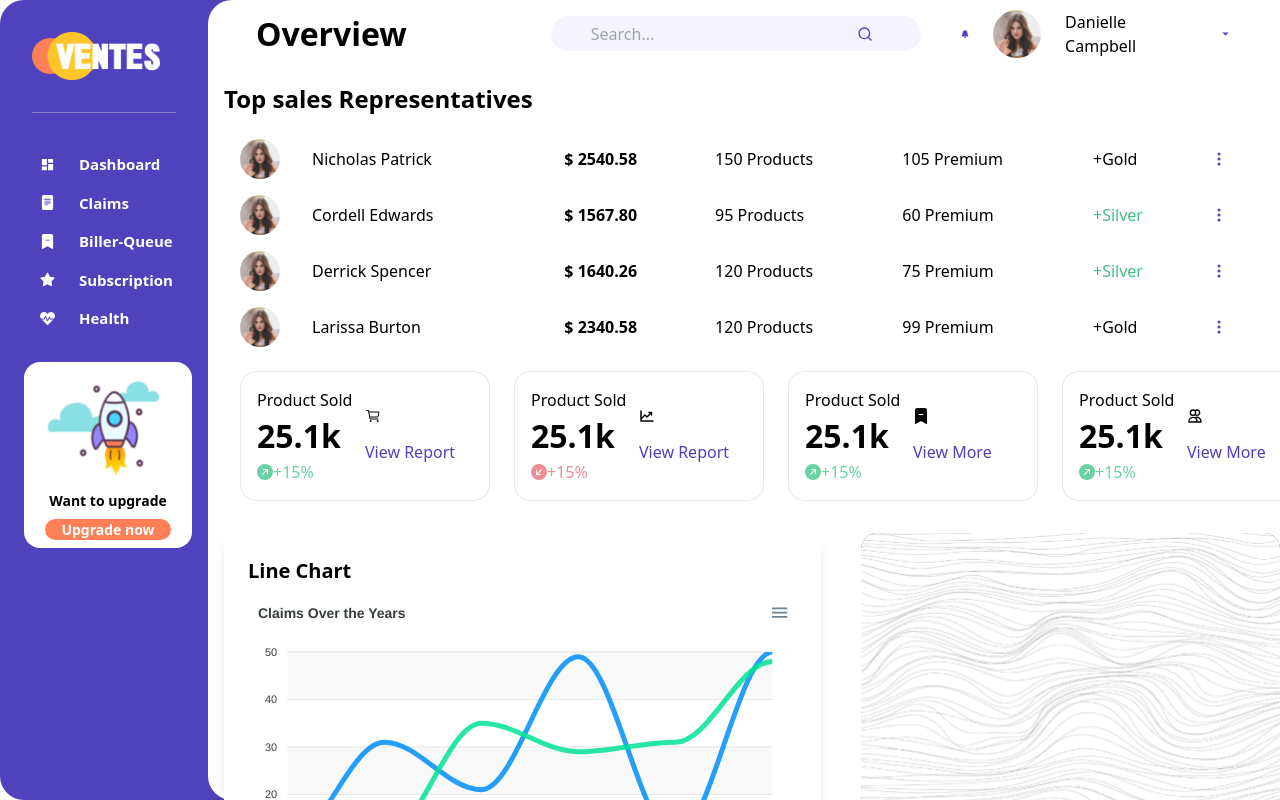
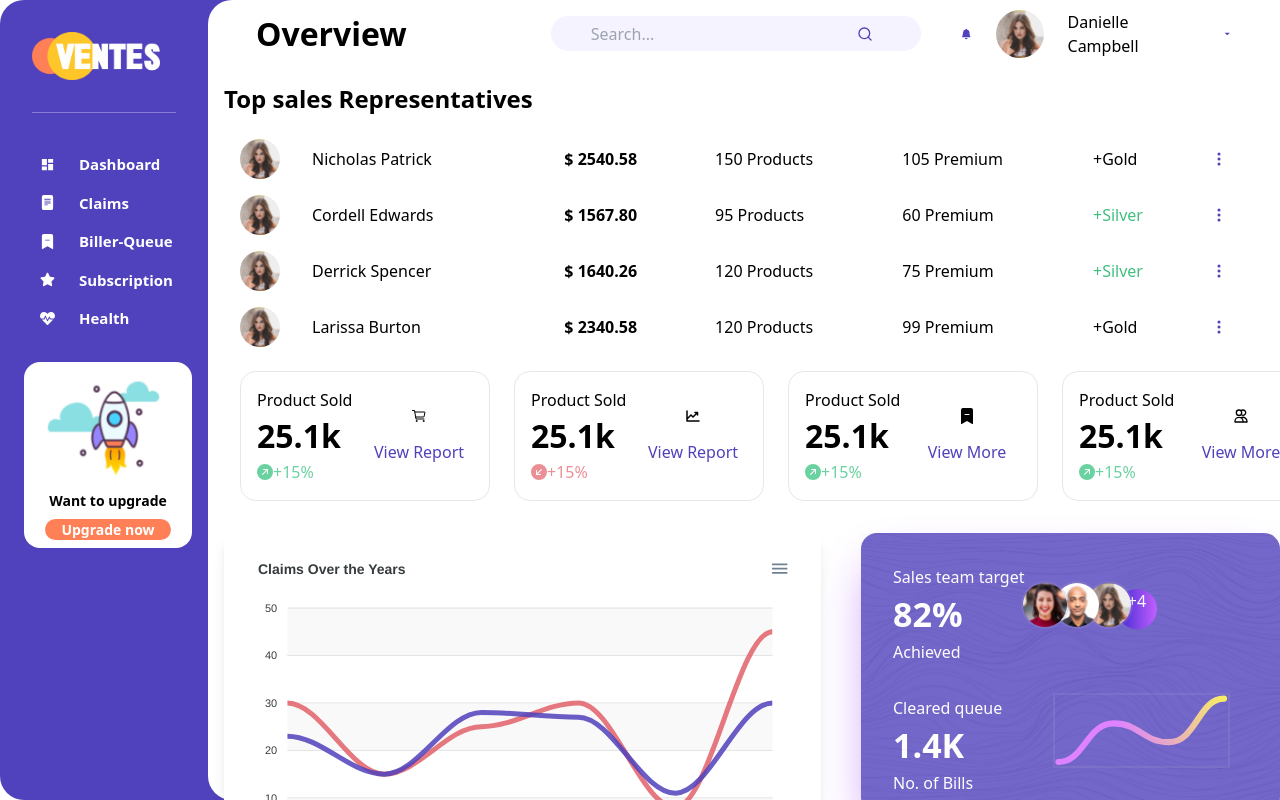
Before and after one commit to Youngrilex/Ventes, a React (Vite) app: page / in a window 1280 px wide. Shown: the top 800 px of the page. Built offline with nearby package versions, Linux system fonts and the light colour scheme.

Commit message:
updatedv

```diff
--- a/src/App.tsx
+++ b/src/App.tsx
@@ -21,9 +21,29 @@ const App: React.FC = () => {
           <div className="w-[60%] ">
             <ApexChart />{" "}
           </div>
-          <div className="w-[40%] ">
-            <img className="bg-[#5041BC] text-[#5041BC] rounded-2xl" src="../src/assets/image 1.svg" alt="" />
-          <Avatar/>
+          <div className="w-[40%] relative bg-[#5041BC] text-[#5041BC] rounded-2xl shadow-purple-400  shadow-2xl h-[280px]">
+            <img
+              className="absolute top-0 left-0 opacity-20"
+              src="../src/assets/image 1.svg"
+              alt=""
+            />
+            <div className="">
+            <div className="text-[#ffffff] p-8">
+            <h1 className="text-[16px]">Sales team target</h1>
+            <h1 className="text-[34px] font-bold">82%</h1>
+            <h1 className="text-[16px]">Achieved</h1>
+            <h1 className="text-[16px] mt-8">Cleared queue</h1>
+            <h1 className="text-[34px] font-bold">1.4K</h1>
+            <h1 className="text-[16px]">No. of Bills</h1>
+            </div>
+            <div className="mx-24">
+
+           <Avatar />
+         </div>
+            </div>
+
+
+
           </div>
         </div>
       </div>
--- a/src/components/Avatar.tsx
+++ b/src/components/Avatar.tsx
@@ -1,20 +1,27 @@
 const Avatar = () => {
   return (
-    <div className="flex relative bg-red-500">
-      <div className="w-12 h-12 bg-black rounded-full absolute top-0 left-28" />
+    <div>
+      <div className="w-10 h-10 bg-gradient-to-r from-[#3D29D0] to-[#C25FFF] text-[#ffffff] rounded-full absolute top-14 left-64 text-center">
+        +4
+      </div>
       <img
-        className="w-12 h-12 rounded-full absolute top-0 left-20"
+        className="w-12 h-12 rounded-full absolute top-12 left-56 border-2 border-[#9E8CC741]"
         src="../src/assets/dp.svg"
         alt=""
       />
       <img
-        className="w-12 h-12 rounded-full absolute top-0 left-10"
+        className="w-12 h-12 rounded-full absolute top-12 left-48 border-2 border-[#9E8CC741]"
         src="../src/assets/Bitmap (2).svg"
         alt=""
       />
       <img
-        className="w-12 h-12 rounded-full absolute top-0 left-0"
+        className="w-12 h-12 rounded-full absolute top-12 left-40 border-2 border-[#9E8CC741]"
         src="../src/assets/Bitmap (1).svg"
+        alt=""
+      />
+        <img
+        className="absolute top-40 left-48 border-2 border-[#9E8CC741]"
+        src="../src/assets/Rectangle 266.svg"
         alt=""
       />
     </div>
--- a/src/components/Chart.tsx
+++ b/src/components/Chart.tsx
@@ -14,11 +14,11 @@ class ApexChart extends React.Component<{}, State> {
     this.state = {
       series: [{
         name: "Approved",
-        data: [10, 31, 21, 49, 11, 50]
+        data: [30, 15, 25, 30, 8, 45]
       },
       {
         name: "Submitted",
-        data: [5, 11, 35, 29, 31, 48]
+        data: [23, 15, 28, 27, 11, 30]
       }],
       options: {
         chart: {
@@ -33,7 +33,7 @@ class ApexChart extends React.Component<{}, State> {
         },
         stroke: {
           curve: 'smooth',
-          colors: ['#008FFB', '#00E396']
+          colors: ['#E26169', '#5041BC']
         },
         title: {
           text: 'Claims Over the Years',
@@ -49,7 +49,7 @@ class ApexChart extends React.Component<{}, State> {
           categories: ['2015', '2016', '2017', '2018', '2019', '2020'],
         },
         markers: {
-          colors: ['#008FFB', '#00E396']
+          colors: ['#E26169', '#5041BC']
         }
       },
     };
@@ -58,8 +58,7 @@ class ApexChart extends React.Component<{}, State> {
   render() {
     return (
       <div className="container mx-auto px-4">
-        <div className="bg-white rounded-lg shadow-lg p-6 mb-4">
-          <h2 className="text-xl font-semibold mb-4">Line Chart</h2>
+        <div className="bg-white rounded-lg shadow-lg p-6 mb-4 max-h-[350px]">
           <div id="chart">
             <ReactApexChart options={this.state.options} series={this.state.series} type="line" height={350} />
           </div>
--- a/src/components/Header.tsx
+++ b/src/components/Header.tsx
@@ -13,7 +13,7 @@ const Header: React.FC = () => {
             <div className="container mx-auto p-4">
               <Search onSearch={handleSearch} />
             </div>
-            <BsBellFill className="w-[20px] h-[16px] text-[#5041BC]" />
+            <BsBellFill className="w-[32px] h-[28px] text-[#5041BC]" />
             <img
               className="w-12 h-12 rounded-full"
               src="../src/assets/dp.svg"
--- a/src/components/Reports.tsx
+++ b/src/components/Reports.tsx
@@ -12,7 +12,7 @@ const Reports = () => {
         <h1 className="text-[32px] font-bold">25.1k</h1>
         <h1 className="text-[#6AD2A0] flex items-center"><BsArrowUpRightCircleFill /> +15%</h1>
       </div>
-      <div className="w-1/2 items-center">
+      <div className="w-1/2 flex flex-col items-center">
         <h1><IoCartOutline /></h1>
         <h1 className="text-[#5041BC] mt-4">View Report</h1>
       </div>
@@ -23,7 +23,7 @@ const Reports = () => {
         <h1 className="text-[32px] font-bold">25.1k</h1>
         <h1 className="text-[#EA8F95] flex items-center"><BsFillArrowDownLeftCircleFill /> +15% </h1>
       </div>
-      <div className="w-1/2 items-center">
+      <div className="w-1/2 flex flex-col items-center">
         <h1><PiChartLineUpBold /></h1>
         <h1 className="text-[#5041BC] mt-4">View Report</h1>
       </div>
@@ -34,7 +34,7 @@ const Reports = () => {
         <h1 className="text-[32px] font-bold">25.1k</h1>
         <h1 className="text-[#6AD2A0] flex items-center"><BsArrowUpRightCircleFill /> +15% </h1>
       </div>
-      <div className="w-1/2 items-center ">
+      <div className="w-1/2 flex flex-col items-center ">
         <h1><BsBookmarkDashFill /></h1>
         <h1 className="text-[#5041BC] mt-4">View More</h1>
       </div>
@@ -45,7 +45,7 @@ const Reports = () => {
         <h1 className="text-[32px] font-bold">25.1k</h1>
         <h1 className="text-[#6AD2A0] flex items-center"><BsArrowUpRightCircleFill /> +15%</h1>
       </div>
-      <div className="w-1/2 items-center">
+      <div className="w-1/2 flex flex-col items-center">
         <h1><HiOutlineUsers /></h1>
         <h1 className="text-[#5041BC] mt-4">View More</h1>
       </div>
--- a/src/components/Siderbar.tsx
+++ b/src/components/Siderbar.tsx
@@ -5,7 +5,7 @@ import { BsBookmarkDashFill, BsFileTextFill } from "react-icons/bs";
 
 const Siderbar = () => {
   return (
-    <aside className="bg-[#5041BC] rounded-3xl h-[100vh] w-[20vw] absolute top-0 left-0">
+    <aside className="bg-[#5041BC] rounded-3xl h-full w-[20vw] absolute top-0 left-0">
         <img className="w-32 h-12 m-8" src="../src/assets/VENTES.png" alt="" />
         <div className="w-36 h-[1px] m-8 bg-[#8A7DD0]" />
         <div className="mr-16 m-6 mt-8 flex flex-col text-white text-[15px] font-semibold">
```
Also changed, not shown: public/Rectangle 266.svg (added), src/assets/Rectangle 266.svg (added).
